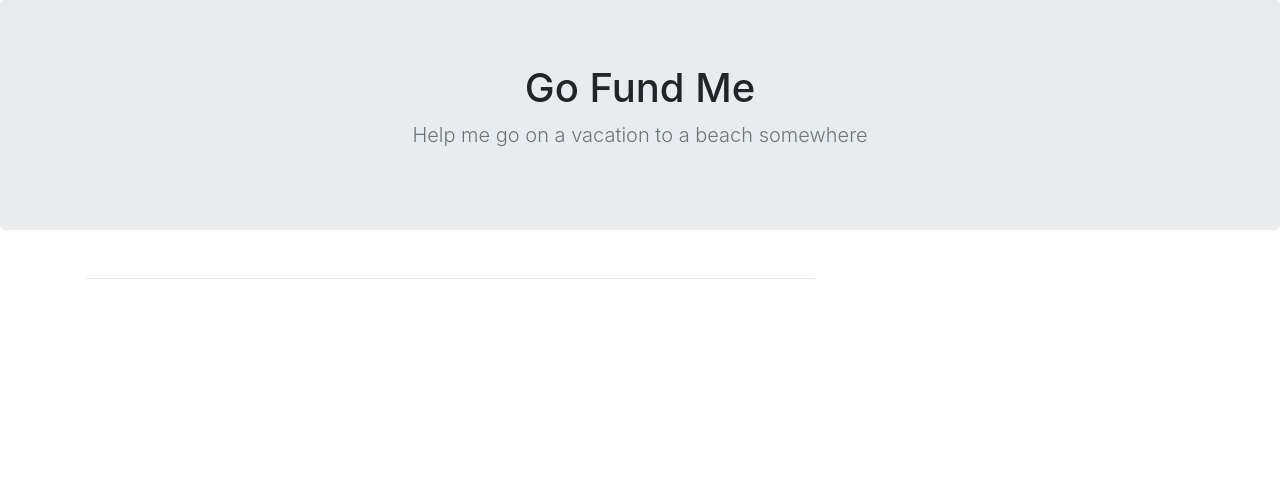
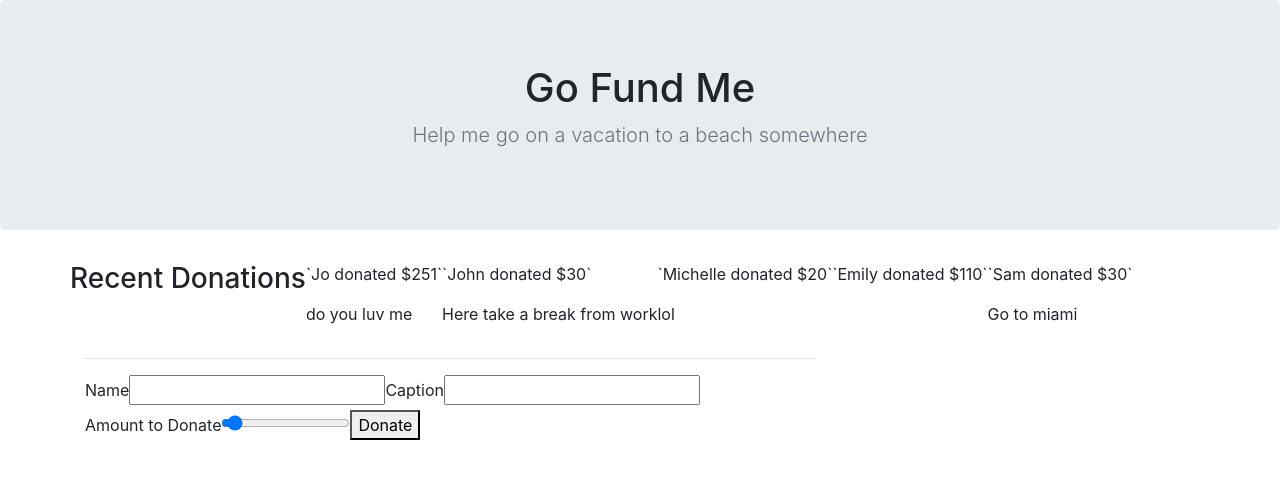
Before and after one commit to joinpursuit/Pursuit-Core-Web-Props-Lab-Tested, a React (Create React App) app: page / in a window 1280 px wide. Shown: the top 478 px of the page. Built offline with nearby package versions, Linux system fonts and the light colour scheme.

Commit message:
completed donations and form

```diff
--- a/src/App.js
+++ b/src/App.js
@@ -1,6 +1,8 @@
 import React from "react";
-
+import DonationForm from "./Components/DonationForm.js"
 import TopBar from "./Components/TopBar";
+// import Progress from "./Components/Progress.js"
+import RecentDonations from "./Components/RecentDonations.js"
 
 import "./App.css";
 
@@ -39,17 +41,20 @@ const donations = [
 
 export default class App extends React.Component {
   render() {
+    const posts = donations.map((donos) => {
+      return <RecentDonations amount={donos.amount} caption={donos.caption} name={donos.name}/>
+    });
     return (
       <>
         <TopBar />
         <div className="container">
           <div className="row">
-            {/* TODO: Donations */}
-
+          <h3> Recent Donations</h3>
+            {posts}
             <div className="col-8">
               {/* TODO: Progress */}
               <hr />
-              {/* TODO: DonationForm */}
+              <DonationForm/>
             </div>
           </div>
         </div>
--- a/src/Components/DonationForm.js
+++ b/src/Components/DonationForm.js
@@ -1,7 +1,19 @@
 import React from "react";
 
 const DonationForm = () => {
-  return null;
+  return (
+    <div>
+      <form>
+        <label for="name-label"> Name </label>
+        <input id="name-label"></input>
+        <label for="caption-label"> Caption</label>
+        <input id="caption-label"></input>
+        <label for="amount-label">Amount to Donate</label>
+        <input type="range" id="amount-label" min="0" max="1000"></input>
+        <button>Donate</button>
+      </form>
+    </div>
+  );
 };
 
 export default DonationForm;
--- a/src/Components/RecentDonations.js
+++ b/src/Components/RecentDonations.js
@@ -1,7 +1,13 @@
 import React from "react";
 
-const RecentDonations = () => {
-  return null;
+const RecentDonations = (props) => {
+  const {amount, caption, id, name} = props;
+  return (
+    <div>
+     <p> `{name} donated ${amount}`</p>
+     <p> {caption} </p>
+    </div>
+  );
 };
 
 export default RecentDonations;
```
Also changed, not shown: 1 other file (tests, documents, lock files or other folders).
